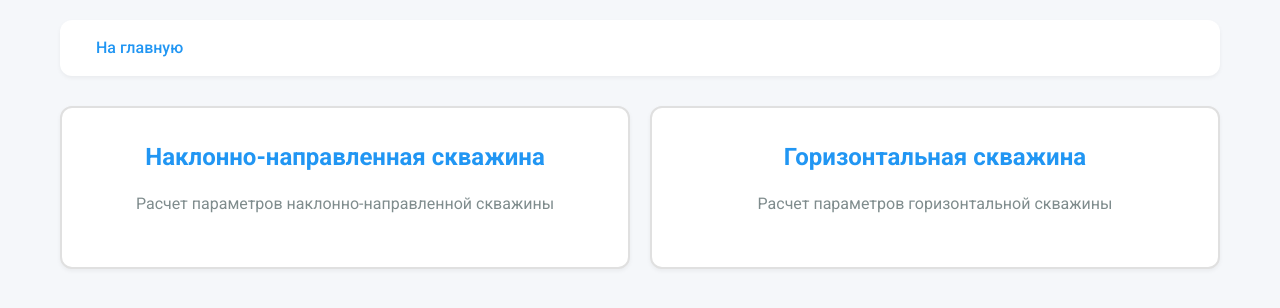
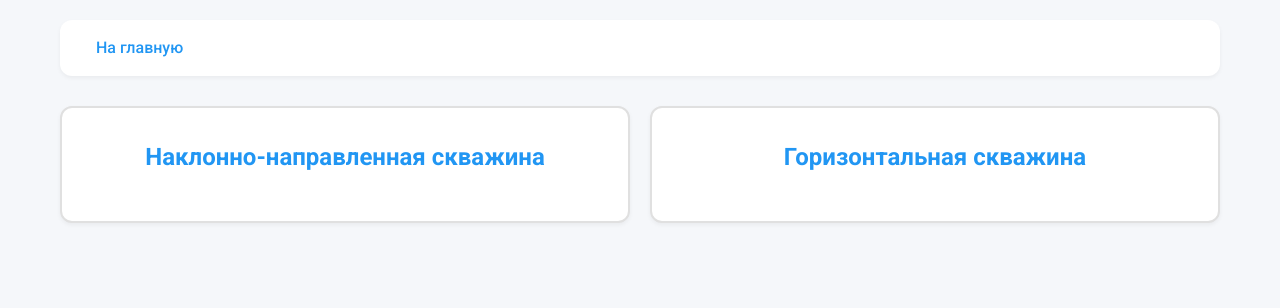
Before and after one commit to LevshinaA/diplom, a Flask app: page /well_type_selection in a window 1280 px wide. Shown: the top 308 px of the page. Run offline with Flask 3, Linux system fonts and the light colour scheme.

Commit message:
main window

```diff
--- a/templates/well_type_selection.html
+++ b/templates/well_type_selection.html
@@ -107,11 +107,9 @@
         <div class="well-types">
             <div class="well-type-card" onclick="window.location.href='/directional_well'">
                 <h3>Наклонно-направленная скважина</h3>
-                <p>Расчет параметров наклонно-направленной скважины</p>
             </div>
             <div class="well-type-card" onclick="window.location.href='/horizontal_well'">
                 <h3>Горизонтальная скважина</h3>
-                <p>Расчет параметров горизонтальной скважины</p>
             </div>
         </div>
     </div>
```
